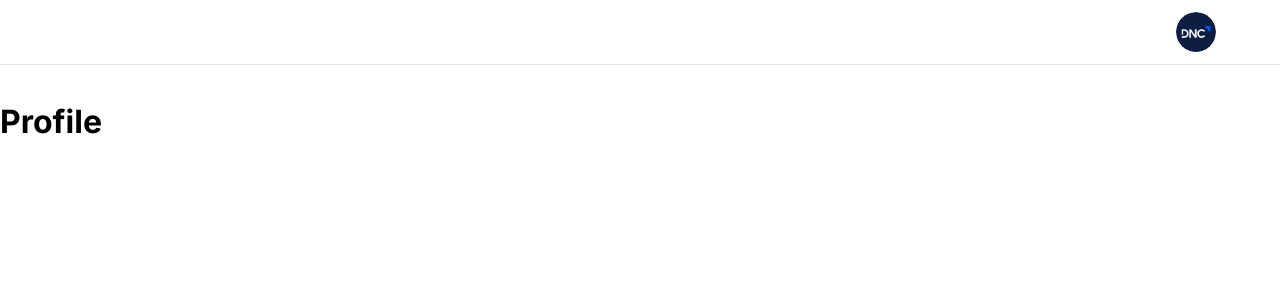
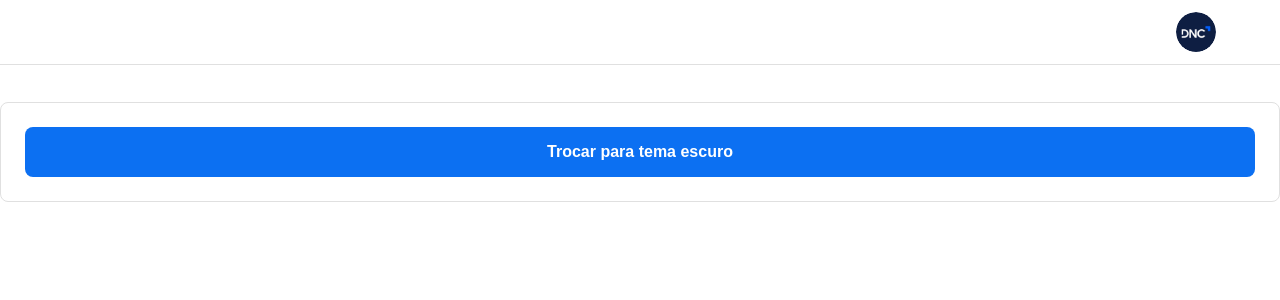
Before and after one commit to Arthur123ms/dnc-alses-dashboard-ams, a React (Vite) app: page /perfil in a window 1280 px wide. Shown: the top 300 px of the page. Built offline with nearby package versions, Linux system fonts and the light colour scheme.

Commit message:
Feat: Switch Theme Logic

```diff
--- /dev/null
+++ b/src/contexts/AppThemeContext.tsx
@@ -0,0 +1,27 @@
+import { createContext, useState, useEffect, type ReactNode} from 'react'
+import { ThemeProvider } from 'styled-components'
+import  { darkTheme, lightTheme} from '@/styles'
+import { type AppThemeConstextProps } from '@/types'
+
+// eslint-disable-next-line react-refresh/only-export-components
+export const AppThemeContext = createContext<AppThemeConstextProps | undefined>(undefined)
+
+export const AppThemeProvider = ({ children }: { children: ReactNode }) => {
+    const savedTheme = localStorage.getItem('theme')
+    const [appTheme, setAppTheme] = useState(savedTheme ?? 'light')
+
+    const toggleTheme = () => {
+        setAppTheme((prevTheme) => (prevTheme === 'light' ? 'dark' : 'light') )
+    }
+
+    useEffect(() => {
+        localStorage.setItem('theme', appTheme)
+    })
+    return(
+        <AppThemeContext.Provider value={{ appTheme, toggleTheme}}>
+            <ThemeProvider theme={appTheme === 'light' ? lightTheme : darkTheme }>
+                {children}
+            </ThemeProvider>
+        </AppThemeContext.Provider>
+    )
+}
--- a/src/main.tsx
+++ b/src/main.tsx
@@ -1,15 +1,15 @@
 import React from 'react'
-import { ThemeProvider } from 'styled-components'
 import ReactDOM from 'react-dom/client'
 import App from './App.tsx'
-import { GlobalStyle, lightTheme } from './styles'
+import { GlobalStyle } from './styles/globalStyles.ts'
+import { AppThemeProvider} from './contexts/AppThemeContext.tsx'
 
 ReactDOM.createRoot(document.getElementById('root')!).render(
   <React.StrictMode>
-    <ThemeProvider theme={lightTheme}>
+    < AppThemeProvider>
       <GlobalStyle />
       <App />
-    </ThemeProvider>
+    </AppThemeProvider>
 
   </React.StrictMode>
 )
--- a/src/pages/Profile.tsx
+++ b/src/pages/Profile.tsx
@@ -1,10 +1,19 @@
-import { Header } from "@/components"
+import { CardComponents, Header, StyledButton } from "@/components"
+import  { useContext } from 'react'
+import { AppThemeContext } from "@/contexts/AppThemeContext"
 
 function Profile () {
+    const themeContext = useContext(AppThemeContext)
     return(
         <>
-            <Header />
-           <h1>Profile</h1>
+        <Header />
+        <CardComponents>
+            <StyledButton className="primary" onClick={themeContext?.toggleTheme}>
+                Trocar para tema { ' ' }
+                {themeContext?.appTheme === 'light' ? 'escuro' : 'claro'}
+            </StyledButton>
+        </CardComponents>
+
         </>
     )
 }
--- /dev/null
+++ b/src/types/appThemeContext.d.ts
@@ -0,0 +1,4 @@
+export interface AppThemeConstextProps {
+    appTheme: string
+    toggleTheme: () => void
+}
--- a/src/types/index.ts
+++ b/src/types/index.ts
@@ -1,4 +1,5 @@
 export * from './avatarsList.d'
+export * from './appThemeContext.d'
 export * from './customChart.d'
 export * from './customTable.d'
 export * from './theme.d'
```
